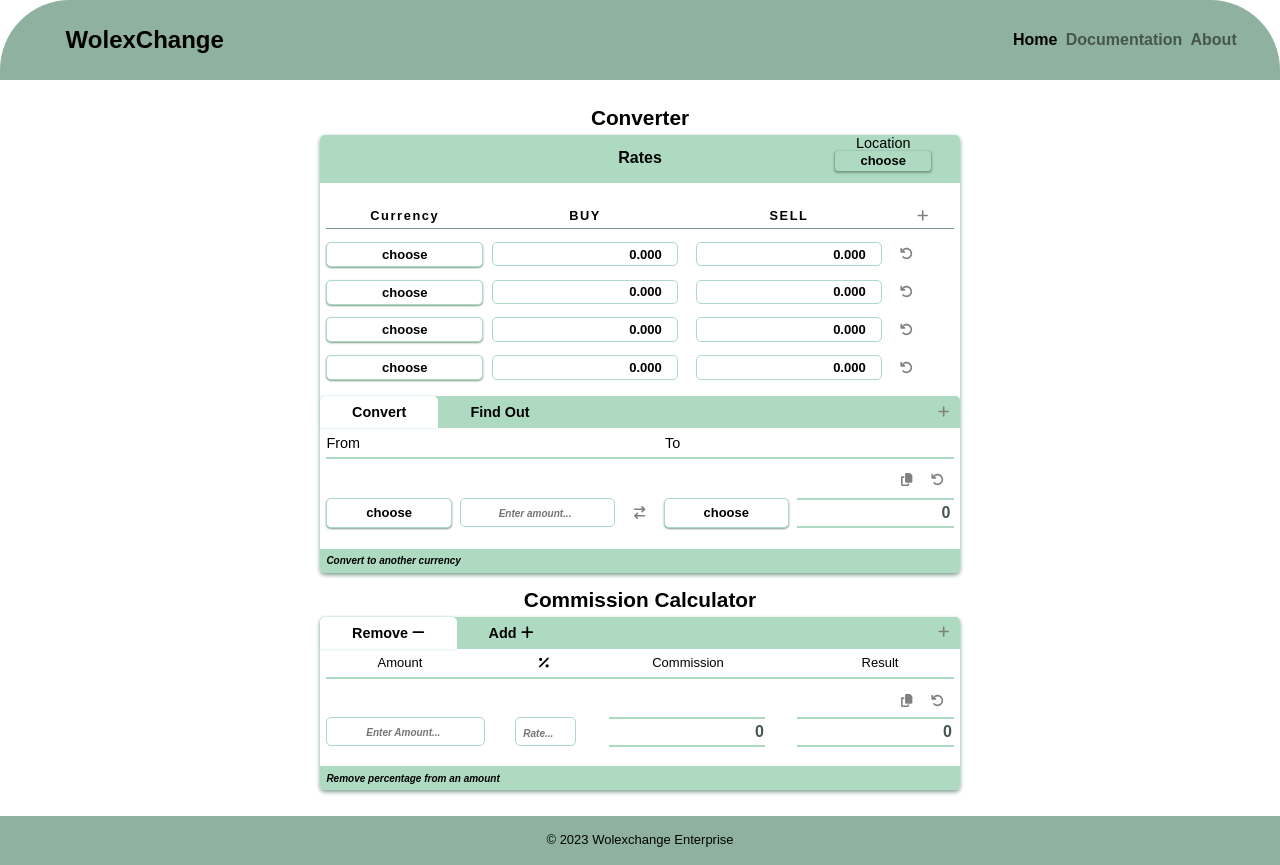
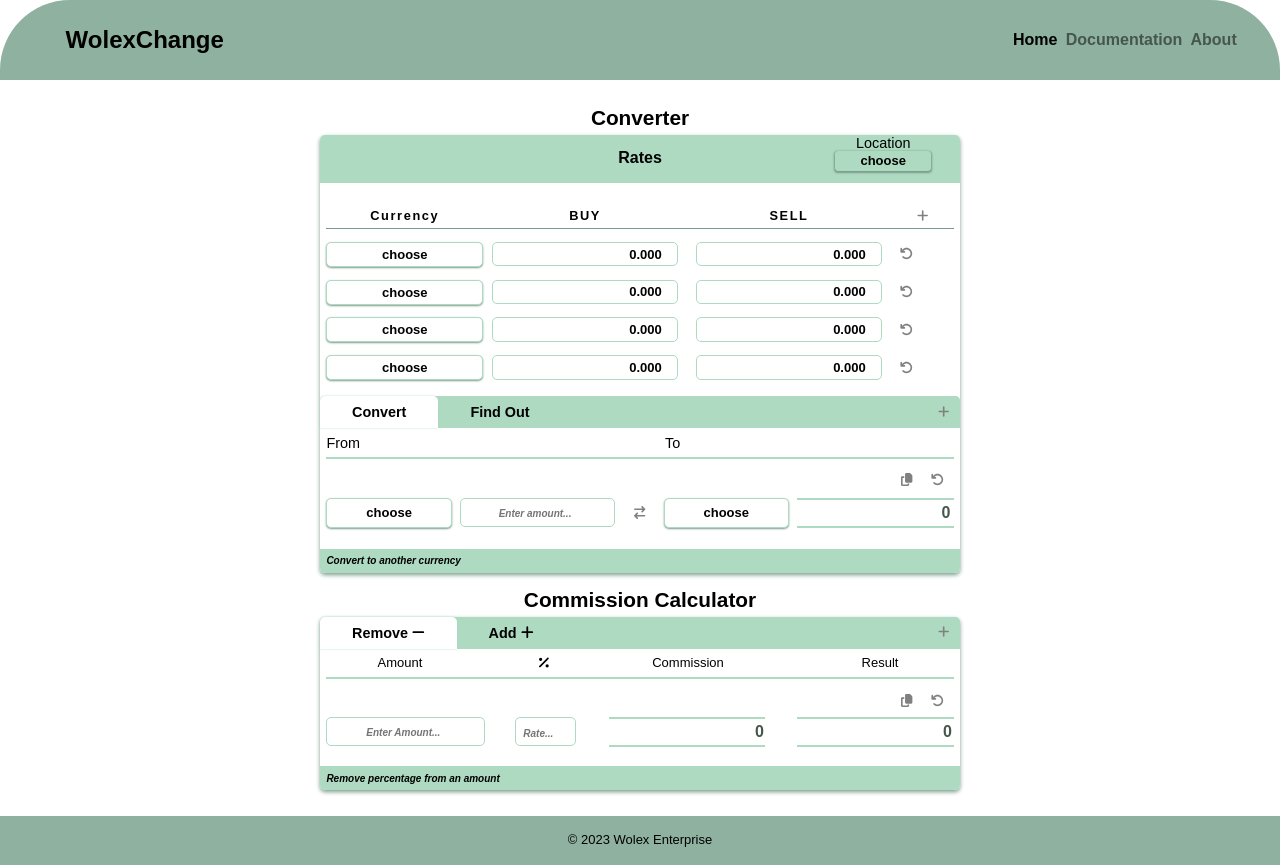
Before and after one commit to haywae/DealerApp, a React (Create React App) app: page / in a window 1280 px wide. Built offline with nearby package versions, Linux system fonts and the light colour scheme.

Commit message:
Business Name corrected

```diff
--- a/src/components/Footer.jsx
+++ b/src/components/Footer.jsx
@@ -12,7 +12,7 @@ export function Footer() {
                 <span className='footer-tag-sep'>|</span>
                 <Link className='footer-tags'>Privacy Policy</Link>
     </div>*/}
-            <div className='footer-r'> &copy; 2023 Wolexchange Enterprise</div>
+            <div className='footer-r'> &copy; 2023 Wolex Enterprise</div>
         </div>
     )
 }
```
